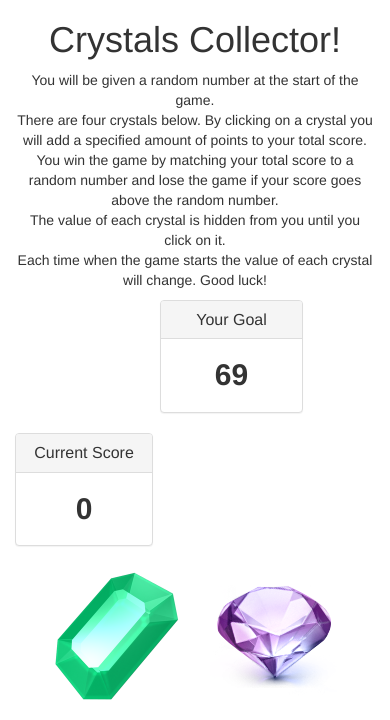
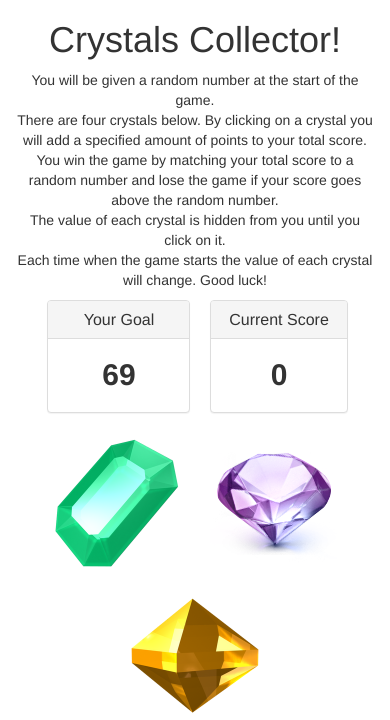
Before and after one commit to dmandola11/week-4-game, a PHP site: page / in a window 390 px wide; the page is wider, and only the part inside the window is pictured. Shown: the top 720 px of that part. Run offline with PHP 8.4, Linux system fonts and the light colour scheme; some libraries are stand-ins or nearby versions.

Commit message:
added media query

```diff
--- a/assets/css/style.css
+++ b/assets/css/style.css
@@ -42,3 +42,9 @@ background-color: unset;
 	font-size: 30px;
     font-weight: 600;
 }
+
+@media screen and (max-width: 640px) {
+	.glpanel{
+		left: unset;
+	}
+}
--- a/index.html
+++ b/index.html
@@ -3,6 +3,7 @@
 <head>
 	<meta charset="utf-8">
 	<title></title>
+	<meta name="viewport" content="width=device-width, initial-scale=1">
 	<link rel="stylesheet" type="text/css" href="assets/css/reset.css">
 	<link rel="stylesheet" href="https://maxcdn.bootstrapcdn.com/bootstrap/3.3.7/css/bootstrap.min.css" integrity="sha384-BVYiiSIFeK1dGmJRAkycuHAHRg32OmUcww7on3RYdg4Va+PmSTsz/K68vbdEjh4u" crossorigin="anonymous">
 	<meta name="viewport" content="width=device-width, initial-scale=1">
@@ -22,7 +23,7 @@
 			</div>
 		</div>
 		<div class="row row-centered">
-			<div class="col-md-3 col-md-offset-3">
+			<div class="col-md-3 col-md-offset-3 col-xs-5 col-xs-offset-1">
 				<div class="panel panel-default glpanel">
 				  <div class="panel-heading">
 				    <h3 class="panel-title">Your Goal</h3>
@@ -32,7 +33,7 @@
 				  </div>
 				</div>
 			</div>
-			<div class="col-md-3">
+			<div class="col-md-3 col-xs-5">
 				<div class="panel panel-default scrpanel">
 					<div class="panel-heading">
 					   <h3 class="panel-title">Current Score</h3>
```
